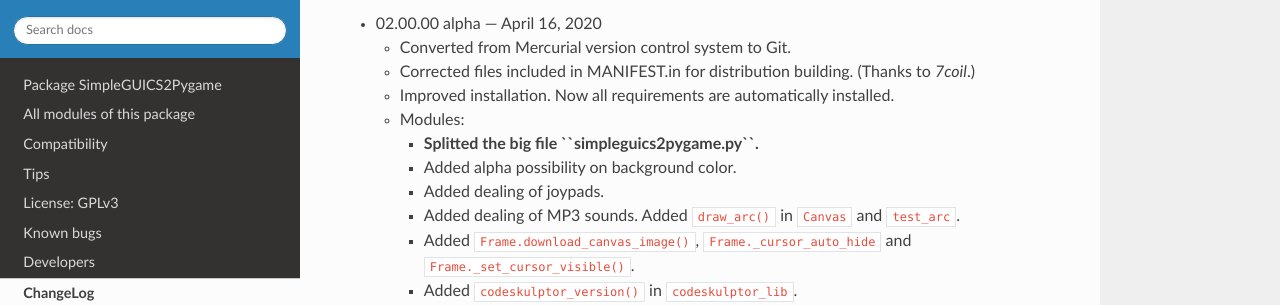
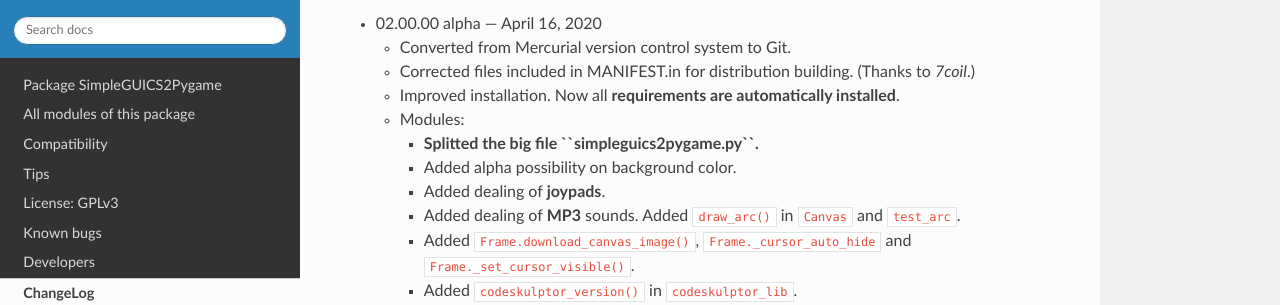
Before and after one commit to rhul-compsoc/SimpleGUICS2Pygame, a Sphinx documentation site: the page built from Sphinx/ChangeLog.rst, in a window 1280 px wide and 900 px high. Shown: the part 148-453 px from the top of the window. Built offline with Sphinx 7.4.7 and the Read the Docs theme 2.0.0, drawn with Linux system fonts in a browser that asks for light colours.

```diff
--- a/README.rst
+++ b/README.rst
@@ -265,14 +265,14 @@ Changes
 
   - Converted from Mercurial version control system to Git.
   - Corrected files included in MANIFEST.in for distribution building. (Thanks to `7coil`.)
-  - Improved installation. Now all requirements are automatically installed.
+  - Improved installation. Now all **requirements are automatically installed**.
 
   - Modules:
 
     - **Splitted the big file ``simpleguics2pygame.py``.**
     - Added alpha possibility on background color.
-    - Added dealing of joypads.
-    - Added dealing of MP3 sounds.
+    - Added dealing of **joypads**.
+    - Added dealing of **MP3** sounds.
       Added ``draw_arc()`` in ``Canvas`` and ``test_arc``.
     - Added ``Frame.download_canvas_image()``, ``Frame._cursor_auto_hide`` and ``Frame._set_cursor_visible()``.
     - Added ``codeskulptor_version()`` in ``codeskulptor_lib``.
--- a/Sphinx/ChangeLog.rst
+++ b/Sphinx/ChangeLog.rst
@@ -4,14 +4,14 @@ ChangeLog
 
   - Converted from Mercurial version control system to Git.
   - Corrected files included in MANIFEST.in for distribution building. (Thanks to `7coil`.)
-  - Improved installation. Now all requirements are automatically installed.
+  - Improved installation. Now all **requirements are automatically installed**.
 
   - Modules:
 
     - **Splitted the big file ``simpleguics2pygame.py``.**
     - Added alpha possibility on background color.
-    - Added dealing of joypads.
-    - Added dealing of MP3 sounds.
+    - Added dealing of **joypads**.
+    - Added dealing of **MP3** sounds.
       Added ``draw_arc()`` in ``Canvas`` and ``test_arc``.
     - Added ``Frame.download_canvas_image()``, ``Frame._cursor_auto_hide`` and ``Frame._set_cursor_visible()``.
     - Added ``codeskulptor_version()`` in ``codeskulptor_lib``.
--- a/Sphinx/index.rst
+++ b/Sphinx/index.rst
@@ -76,7 +76,7 @@ Before the installation of SimpleGUICS2Pygame
 ~~~~~~~~~~~~~~~~~~~~~~~~~~~~~~~~~~~~~~~~~~~~~
 Obviously you need Python_.
 
-If  ``pip`` (the Python Package Installer) is not installed on your system,
+If  pip_ (the Python Package Installer) is not installed on your system,
 then install it with:
 
 .. code-block:: sh
```
Also changed, not shown: other parts of Sphinx/index.rst (+2 -0 lines), Sphinx/_static/links/data/prog_links.txt (+7 -2 lines), Sphinx/_static/links/prog_links.html (+5 -2 lines), Sphinx/_static/img/pydeps_all.svg, Sphinx/_static/img/pydeps_only.svg, pydeps_all.svg, pydeps_only.svg, 11 other files.
